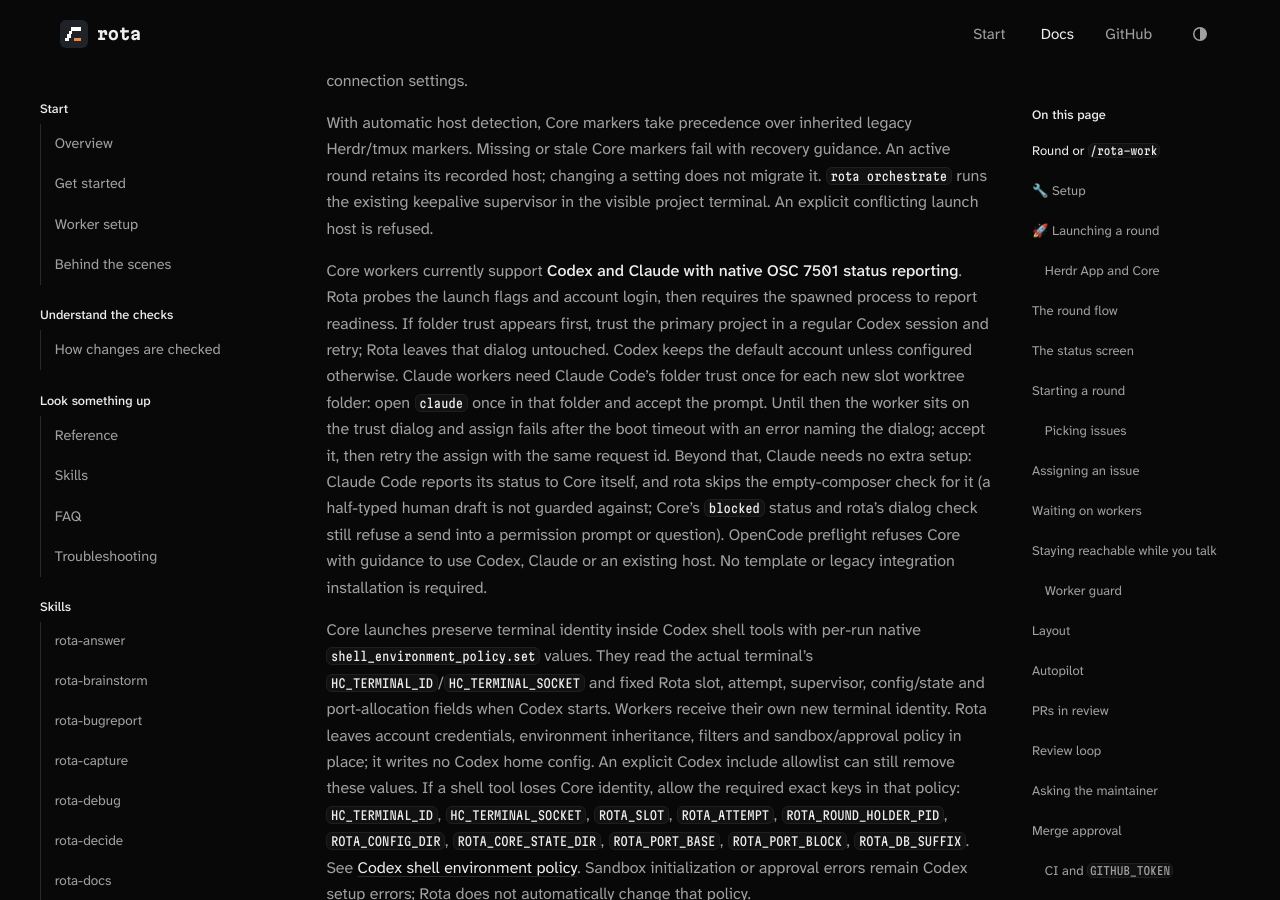
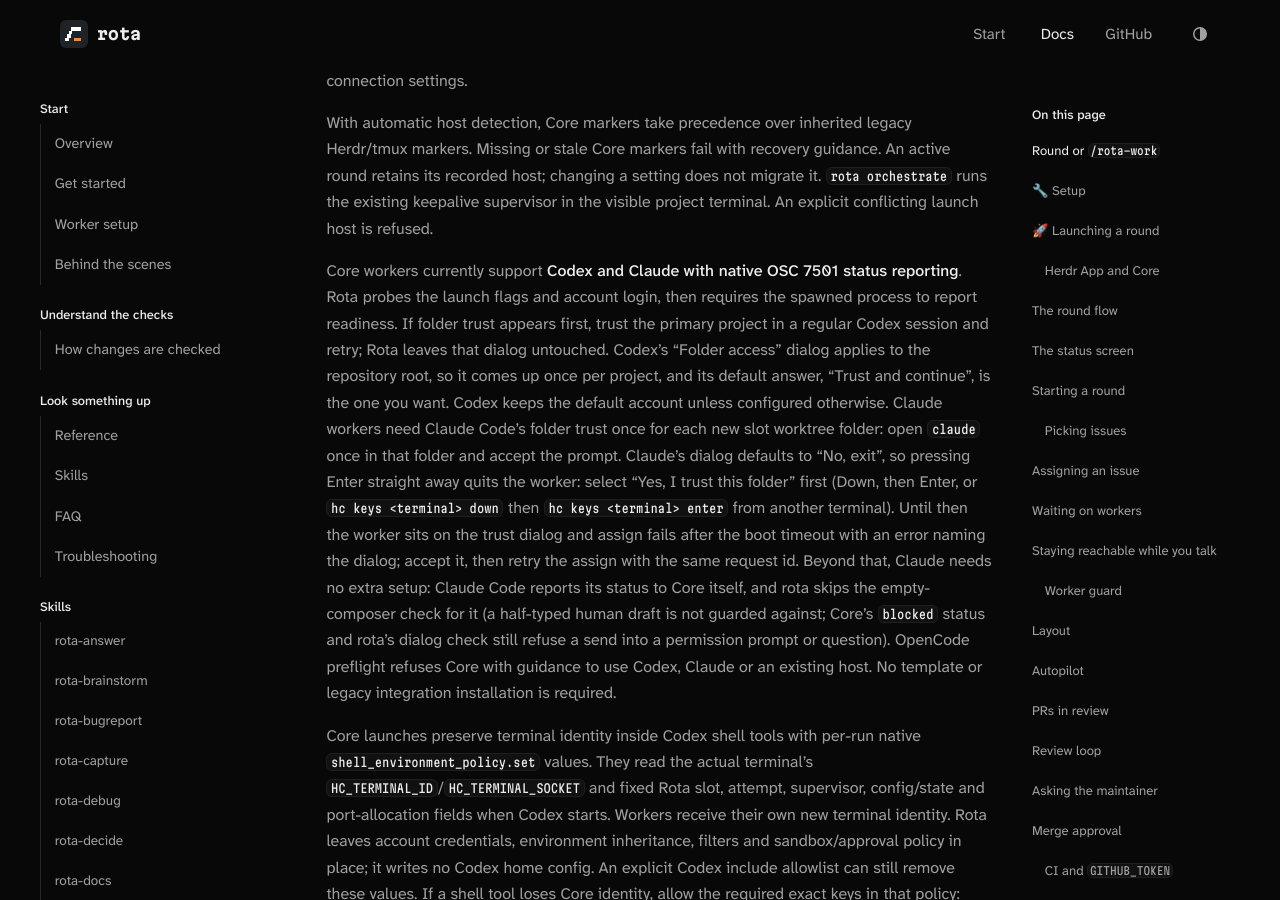
Before and after one commit to l4ci/l4ci.github.io, a Jekyll site: the page built from rota/docs/usage/parallel-rounds.md, in a window 1280 px wide and 900 px high, scrolled down 3779 px. Built offline with Jekyll 4.4.1, drawn with Linux system fonts in a browser that asks for light colours.

Commit message:
Sync rota folder-trust documentation

```diff
--- a/rota/docs/usage/parallel-rounds.md
+++ b/rota/docs/usage/parallel-rounds.md
@@ -137,9 +137,14 @@
 Core workers currently support **Codex and Claude with native OSC 7501 status reporting**.
 Rota probes the launch flags and account login, then requires the spawned process
 to report readiness. If folder trust appears first, trust the primary project in
-a regular Codex session and retry; Rota leaves that dialog untouched. Codex keeps the default account unless configured otherwise.
+a regular Codex session and retry; Rota leaves that dialog untouched. Codex's "Folder access"
+dialog applies to the repository root, so it comes up once per project, and its default answer,
+"Trust and continue", is the one you want. Codex keeps the default account unless configured otherwise.
 Claude workers need Claude Code's folder trust once for each new slot worktree
-folder: open `claude` once in that folder and accept the prompt. Until then the
+folder: open `claude` once in that folder and accept the prompt. Claude's dialog defaults to
+"No, exit", so pressing Enter straight away quits the worker: select "Yes, I trust this folder"
+first (Down, then Enter, or `hc keys <terminal> down` then `hc keys <terminal> enter` from another
+terminal). Until then the
 worker sits on the trust dialog and assign fails after the boot timeout with an
 error naming the dialog; accept it, then retry the assign with the same request id. Beyond that, Claude needs no
 extra setup: Claude Code reports its status to Core itself, and
```
